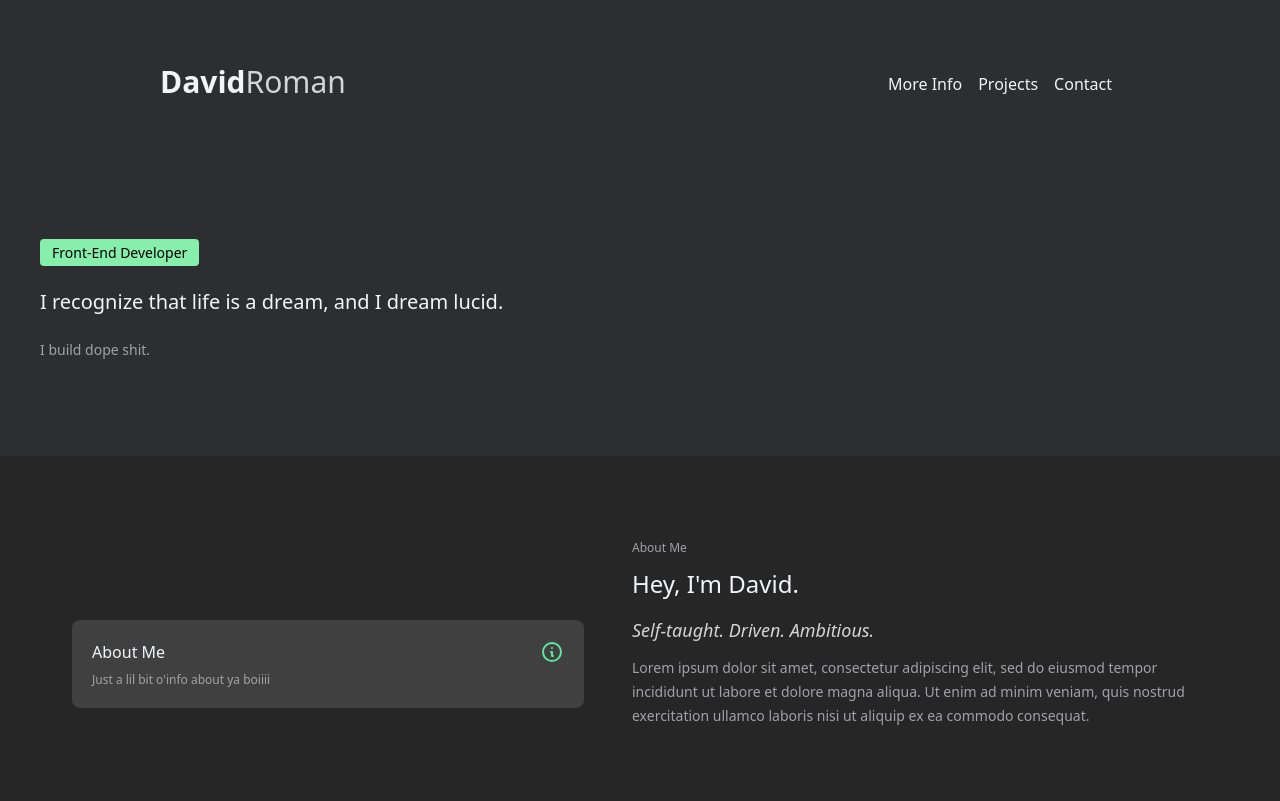
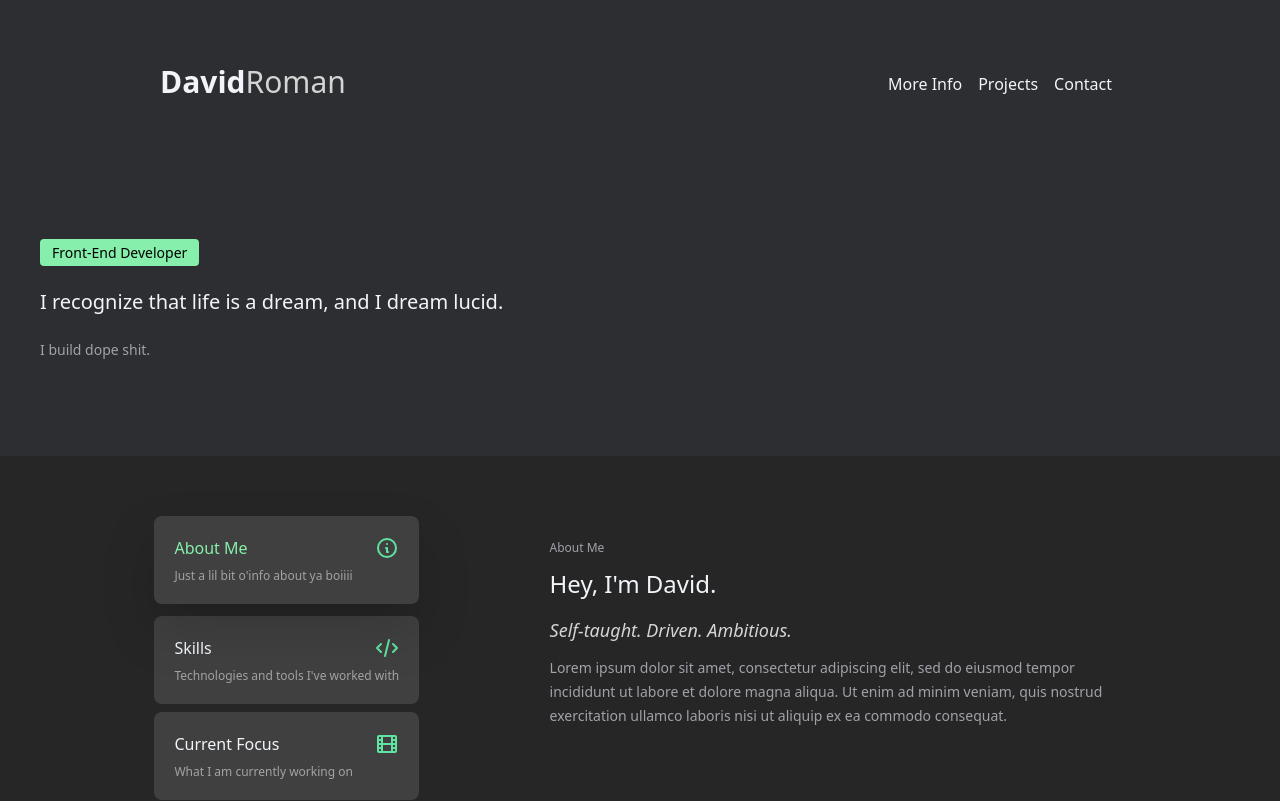
Before and after one commit to dmroman395/Portfolio, a Next.js app: page / in a window 1280 px wide. Shown: the top 801 px of the page. Built offline with nearby package versions, Linux system fonts and the light colour scheme.

Commit message:
Refactored MoreInfoCard into Radio Group, added transitions to it as well

```diff
--- a/src/components/moreInfo.js
+++ b/src/components/moreInfo.js
@@ -3,6 +3,7 @@ import MoreInfoCard from "./moreInfoCard";
 import MoreInfoText from "./moreInfoText";
 import { Transition } from '@headlessui/react'
 import data from '../data.json'
+import MoreInfoRadioGroup from "./moreInfoRadioGroup";
 
 function MoreInfo() {
     const [info, setInfo] = useState({})
@@ -13,20 +14,21 @@ function MoreInfo() {
 
     return(
         <div className="h-screen flex flex-col justify-center gap-10 bg-neutral-800 p-12 sm:flex-row sm:justify-evenly sm:p-16 sm:gap-10" id='moreInfo'>
-            <div className="flex flex-col justify-between gap-y-1 sm:flex-col sm:justify-evenly sm:gap-1 sm:w-[45%] sm:max-w-lg">
+            {/* <div className="flex flex-col justify-between gap-y-1 sm:flex-col sm:justify-evenly sm:gap-1 sm:w-[45%] sm:max-w-lg">
                 <MoreInfoCard category={'About Me'} desc={"Just a lil bit o'info about ya boiiii"} icon={'info'} type={'about'} setInfo={setInfo}/>
                 <MoreInfoCard category={'Skills'} desc={"Technologies and tools I've worked with"} icon={'skills'} type={'skills'} setInfo={setInfo}/>
                 <MoreInfoCard category={'Current Focus'} desc={"What I am currently working on"} icon={'current'} type={'focus'} setInfo={setInfo}/>
-            </div>
+            </div> */}
+            <MoreInfoRadioGroup handleInfo={setInfo}/>
             <Transition
                 className="mt-5 flex flex-col gap-y-2 h-[35%] sm:max-w-[50%]"
-                appear={true}
+                appear={false}
                 show={Object.keys(info).length > 0}
-                unmount={false}
-                enter="transition-opacity ease-in-out duration-300"
+                unmount={true}
+                enter="transition-opacity ease-in duration-200"
                 enterFrom="opacity-0"
                 enterTo="opacity-100"
-                leave="transition-opacity duration-300"
+                leave="transition-opacity duration-200"
                 leaveFrom="opacity-100"
                 leaveTo="opacity-0"
             >
--- a/src/components/moreInfoCard.js
+++ b/src/components/moreInfoCard.js
@@ -1,11 +1,11 @@
 import React from "react";
 import data from '../data.json'
 
-function MoreInfoCard({category, desc, icon, type, setInfo}) {
+function MoreInfoCard({category, desc, icon, type, checked, handleInfo, currentVal}) {
     let svg
 
     switch(icon) {
-        case 'info':
+        case 'about':
             svg = <svg xmlns="http://www.w3.org/2000/svg" className="h-6 w-6 sm:inline" fill="none" viewBox="0 0 24 24" stroke="rgba(94,229,162,255)" strokeWidth={2}>
                     <path strokeLinecap="round" strokeLinejoin="round" d="M13 16h-1v-4h-1m1-4h.01M21 12a9 9 0 11-18 0 9 9 0 0118 0z" />
                   </svg>
@@ -25,7 +25,10 @@ function MoreInfoCard({category, desc, icon, type, setInfo}) {
     }
 
     function handleClick() {
-        setInfo({})
+        if( currentVal == icon) return
+
+        handleInfo({})
+
         const cardInfo = {
             type: data[type].type,
             header: data[type].header,
@@ -34,14 +37,14 @@ function MoreInfoCard({category, desc, icon, type, setInfo}) {
         }
 
         setTimeout(() => {
-            setInfo(cardInfo)
-        }, 300)
+            handleInfo(cardInfo)
+        }, 200)
     }
 
     return (
-        <div className="bg-neutral-700 p-5 rounded-lg justify-between hover:cursor-pointer sm:min-w-full sm:p-5" onClick={handleClick}>
+        <div className={`${checked ? 'drop-shadow-2xl -translate-y-1 ' : ''}` + "transition-all ease-in-out duration-300 bg-neutral-700 p-5 rounded-lg justify-between hover:cursor-pointer sm:min-w-full sm:p-5"} onClick={handleClick}>
             <div className="flex flex-row justify-between align-middle sm:justify-between">
-                <h1 className="text-slate-100 text-base sm:text-base sm:mb-2">{category}</h1>
+                <h1 className={`${checked ? 'text-green-300 ' : 'text-slate-100 '}` + "text-base sm:text-base sm:mb-2"}>{category}</h1>
                 {svg}
             </div>
             <p className="text-neutral-400 text-xs">{desc}</p>
--- /dev/null
+++ b/src/components/moreInfoRadioGroup.js
@@ -0,0 +1,29 @@
+import { useState } from 'react'
+import { RadioGroup } from '@headlessui/react'
+import MoreInfoCard from "./moreInfoCard";
+
+function MoreInfoRadioGroup({handleInfo}) {
+  let [info, setInfo] = useState('about')
+
+  return (
+    <RadioGroup value={info} onChange={setInfo} className='flex flex-col gap-2'>
+      <RadioGroup.Option value="about">
+        {({ checked }) => (
+          <MoreInfoCard category={'About Me'} desc={"Just a lil bit o'info about ya boiiii"} icon={'about'} type={'about'} checked={checked} handleInfo={handleInfo} currentVal={info}/>
+        )}
+      </RadioGroup.Option>
+      <RadioGroup.Option value="skills">
+        {({ checked }) => (
+          <MoreInfoCard category={'Skills'} desc={"Technologies and tools I've worked with"} icon={'skills'} type={'skills'} checked={checked} handleInfo={handleInfo} currentVal={info}/>
+        )}
+      </RadioGroup.Option>
+      <RadioGroup.Option value="current">
+        {({ checked }) => (
+          <MoreInfoCard category={'Current Focus'} desc={"What I am currently working on"} icon={'current'} type={'focus'} checked={checked} handleInfo={handleInfo} currentVal={info}/>
+        )}
+      </RadioGroup.Option>
+    </RadioGroup>
+  )
+}
+
+export default MoreInfoRadioGroup
```
